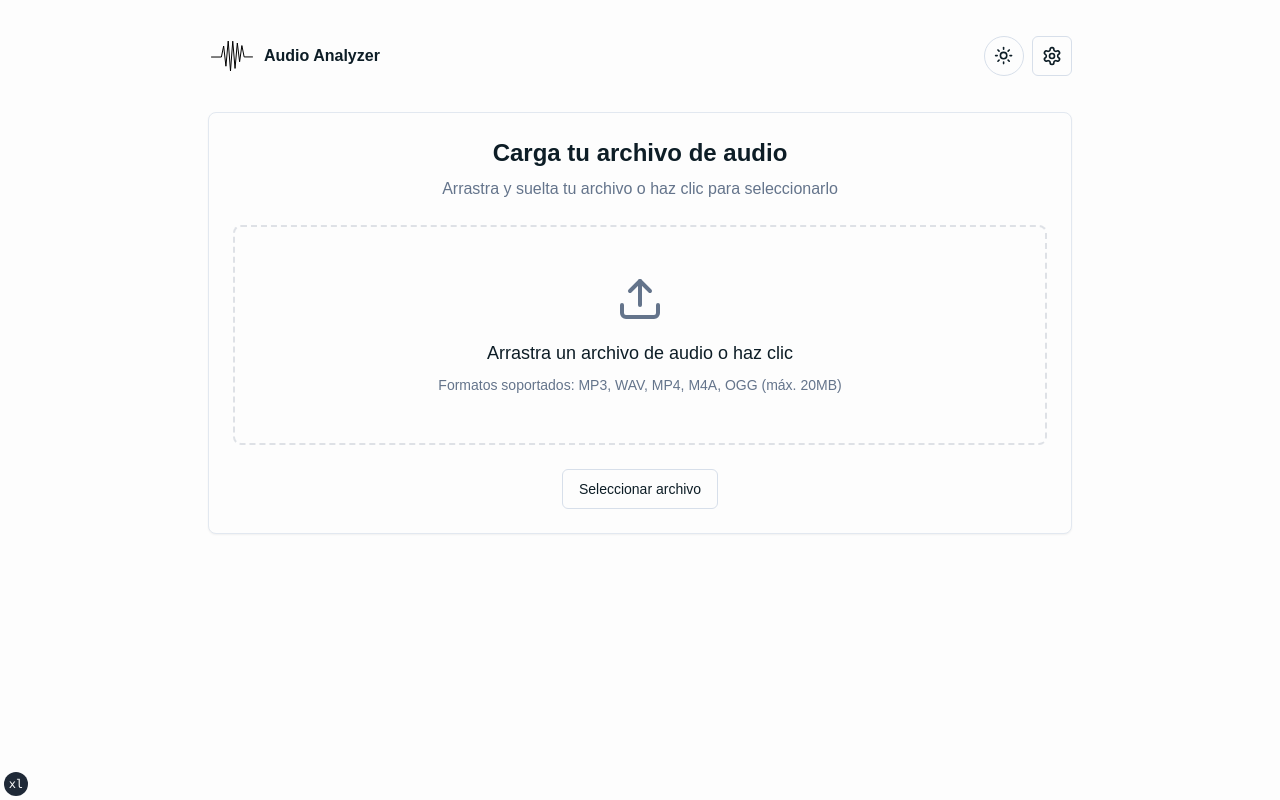
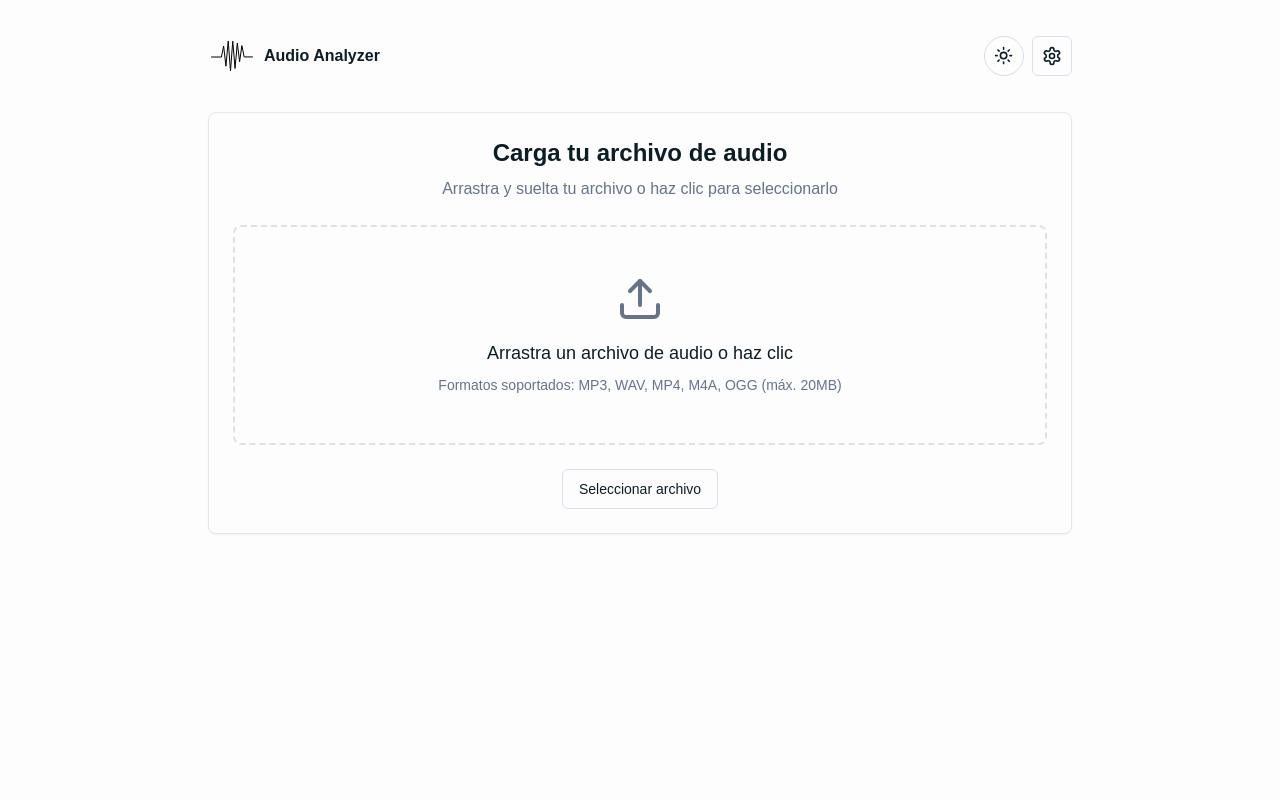
Before and after one commit to ahmedglez/audio-analyzer, a Next.js app: page / in a window 1280 px wide. Built offline with nearby package versions, Linux system fonts and the light colour scheme; a web font is replaced by a local one.

Commit message:
Remove TailwindIndicator component and simplify layout structure

```diff
--- a/src/app/layout.tsx
+++ b/src/app/layout.tsx
@@ -6,7 +6,6 @@ import { siteConfig } from "@/config/site";
 import { fontSans } from "@/lib/fonts";
 import { cn } from "@/lib/utils";
 import { Providers } from "@/components/providers";
-import { TailwindIndicator } from "@/components/tailwind-indicator";
 
 export const metadata: Metadata = {
 	title: {
@@ -55,10 +54,7 @@ export default function RootLayout({ children }: RootLayoutProps) {
 	return (
 		<html lang="en" suppressHydrationWarning>
 			<body className={cn("min-h-screen antialiased", fontSans.className)}>
-				<Providers>
-					{children}
-					<TailwindIndicator />
-				</Providers>
+				<Providers>{children}</Providers>
 			</body>
 		</html>
 	);
--- a/src/components/tailwind-indicator.tsx
+++ /dev/null
@@ -1,14 +0,0 @@
-export function TailwindIndicator() {
-  if (process.env.NODE_ENV === "production") return null;
-
-  return (
-    <div className="fixed bottom-1 left-1 z-50 flex h-6 w-6 items-center justify-center rounded-full bg-gray-800 p-3 font-mono text-xs text-white">
-      <div className="block sm:hidden">xs</div>
-      <div className="hidden sm:block md:hidden">sm</div>
-      <div className="hidden md:block lg:hidden">md</div>
-      <div className="hidden lg:block xl:hidden">lg</div>
-      <div className="hidden xl:block 2xl:hidden">xl</div>
-      <div className="hidden 2xl:block">2xl</div>
-    </div>
-  );
-}
```
